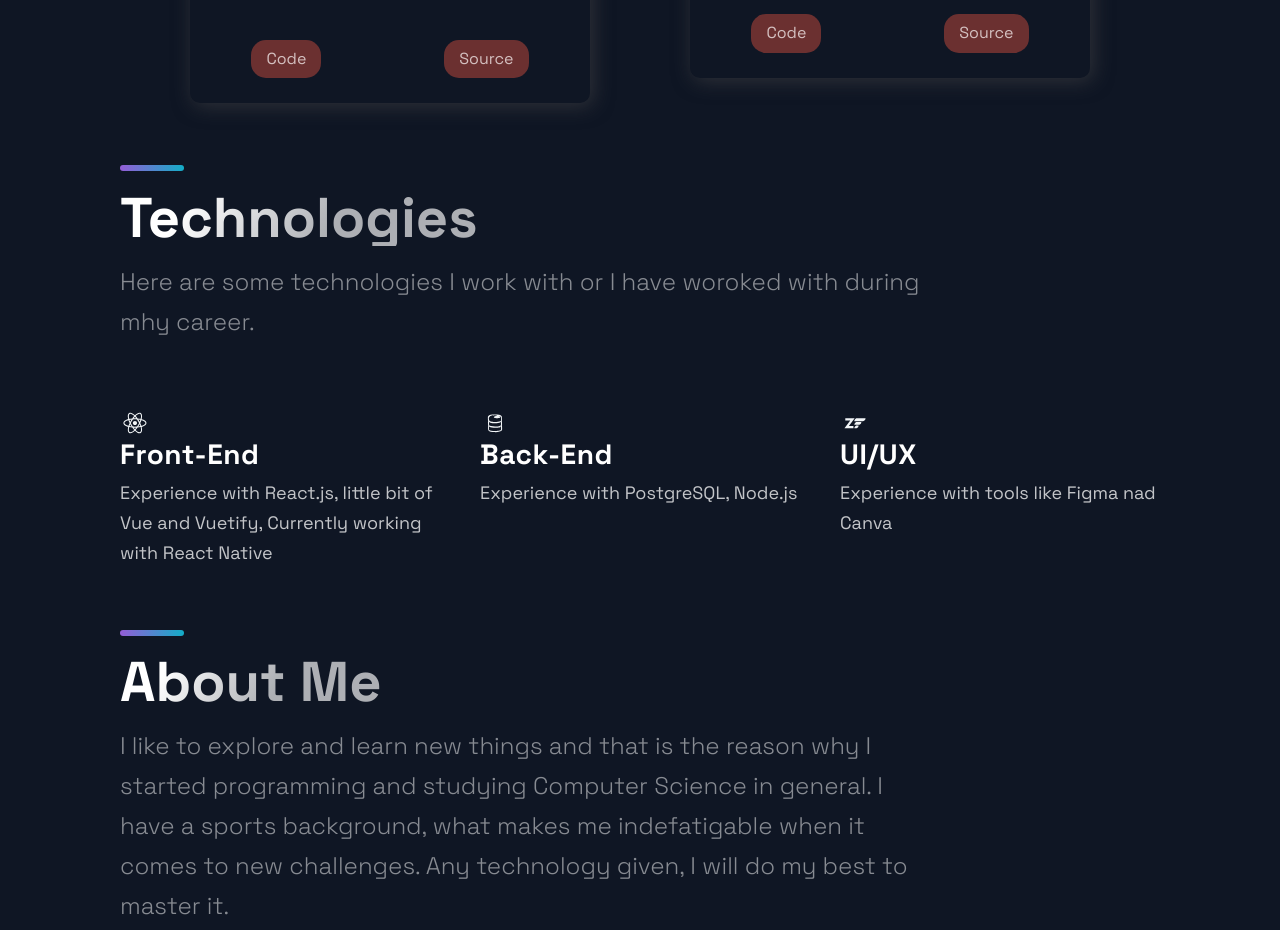
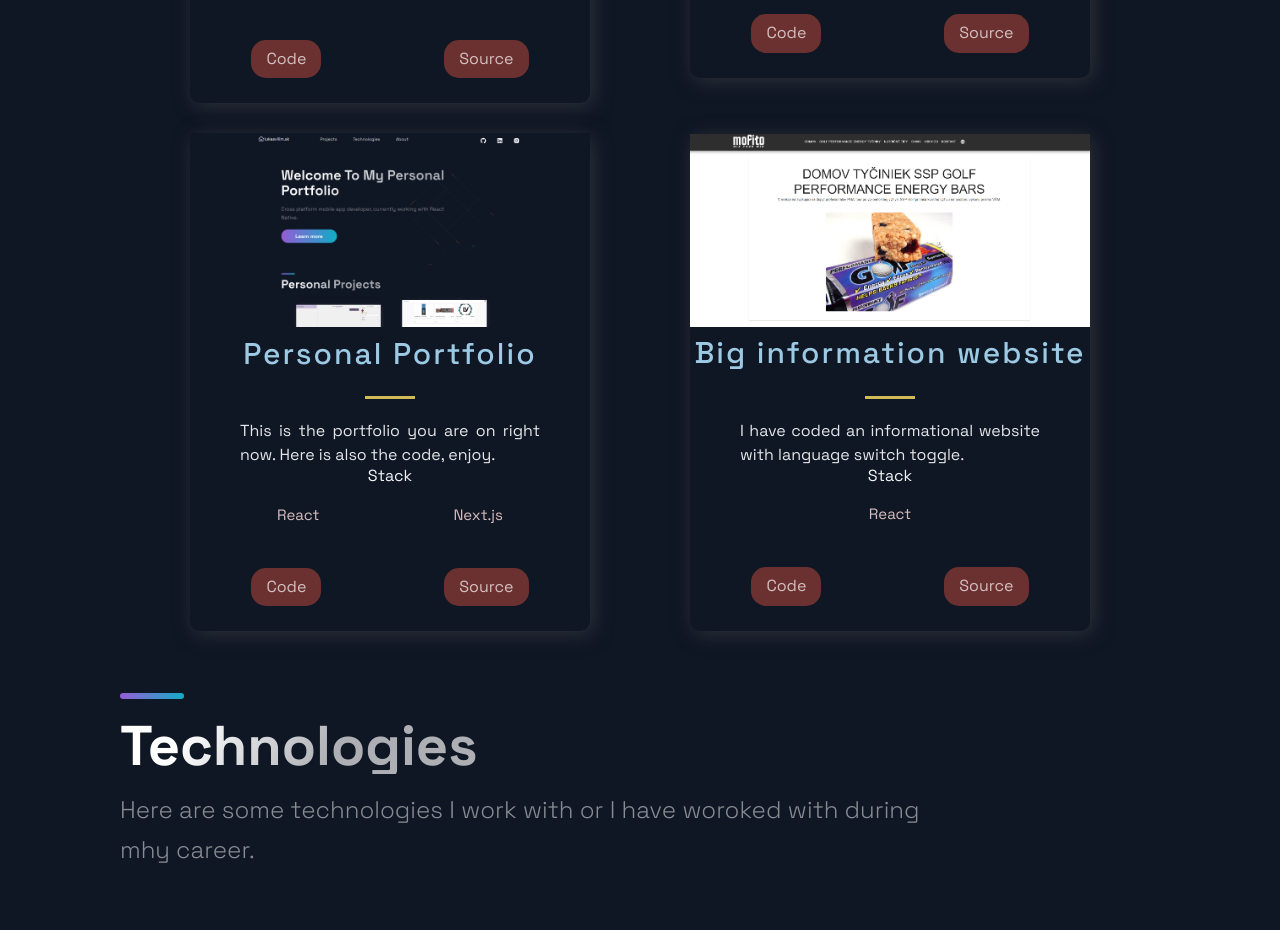
Before and after one commit to Villiss/lukasvilim-portfolio, a Next.js app: page / in a window 1280 px wide. Shown: the part 1840-2770 px from the top of the page. Built offline with nearby package versions, Linux system fonts and the light colour scheme.

Commit message:
added projects

```diff
--- a/src/constants/constants.js
+++ b/src/constants/constants.js
@@ -35,6 +35,24 @@ export const projects = [
     visit: 'https://github.com/Villiss/skladany',
     id: 3,
   },
+  {
+    title: 'Personal Portfolio',
+    description:"This is the portfolio you are on right now. Here is also the code, enjoy.",
+    image: '/images/lukasvilim.png',
+    tags: ['React', 'Next.js'],
+    source: 'https://www.lukasvilim.sk/',
+    visit: 'https://github.com/Villiss/lukasvilim-portfolio',
+    id: 4,
+  },
+  {
+    title: 'Big information website',
+    description:"I have coded an informational website with language switch toggle.",
+    image: '/images/mofitoeu.png',
+    tags: ['React'],
+    source: 'https://www.mofito.eu/',
+    visit: 'https://github.com/Villiss/mofitoeu',
+    id: 5,
+  },
 ];
 
 export const TimeLineData = [
```
Also changed, not shown: public/images/lukasvilim.png (added), public/images/mofitoeu.png (added).
